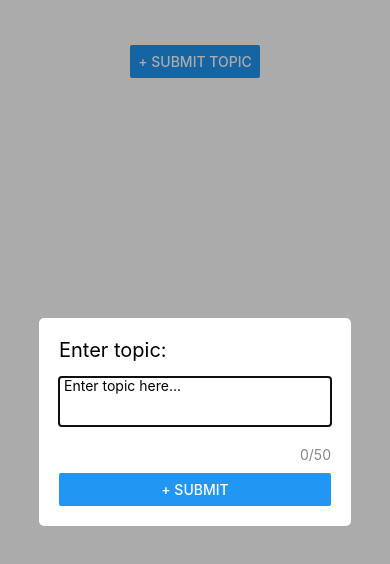
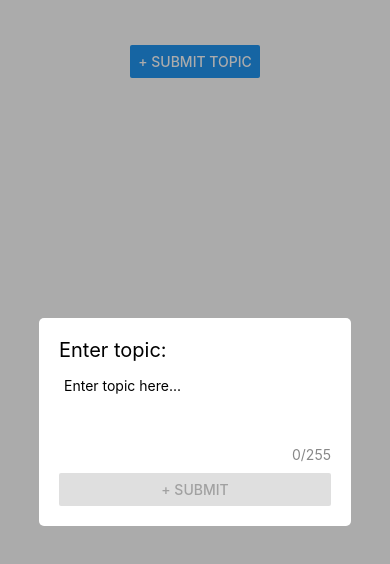
Before and after one commit to trungdq88/reddit-clone, a React Native app: screen / in a window 390 px wide. Both pictures are taken after a click on the button "+ SUBMIT TOPIC". Shown: the top 564 px of the page. Built offline with nearby package versions, Linux system fonts and the light colour scheme.

Commit message:
Decoupling NewTopic.js

```diff
--- a/App.js
+++ b/App.js
@@ -8,11 +8,11 @@ import {
   FlatList,
   Alert,
   Modal,
+  TouchableWithoutFeedback,
 } from 'react-native';
 import LinkItem from './LinkItem.js';
 import TopicDatabase from './TopicDatabase.js';
-
-const TOPIC_MAX_LENGTH = 50;
+import NewTopic from './NewTopic.js';
 
 export default class App extends React.Component {
   topics = new TopicDatabase();
@@ -20,7 +20,6 @@ export default class App extends React.Component {
 
   state = {
     topics: [],
-    text: '',
     newTopicModalVisible: false,
   };
 
@@ -36,13 +35,11 @@ export default class App extends React.Component {
 
   onPressItem = item => Alert.alert('Hello ' + item);
 
-  onSubmitTopic = () => {
-    this.topics.add({ value: this.state.text });
-    this.setState({
-      text: '',
-      newTopicModalVisible: false,
-    });
+  onSubmitTopic = value => {
+    this.topics.add({ value });
   };
+
+  closeNewTopicModal = () => this.setState({ newTopicModalVisible: false });
 
   onModalClose = e => {
     console.log(e);
@@ -79,69 +76,11 @@ export default class App extends React.Component {
             keyExtractor={this.keyExtractor}
           />
         </View>
-        <Modal
+        <NewTopic
           visible={this.state.newTopicModalVisible}
-          onRequestClose={this.onModalClose}
-          transparent={true}
-        >
-          <View
-            style={{
-              backgroundColor: '#00000055',
-              flex: 1,
-              justifyContent: 'center',
-              alignItems: 'center',
-            }}
-          >
-            <View
-              style={{
-                padding: 20,
-                backgroundColor: '#fff',
-                borderRadius: 5,
-                minWidth: '80%',
-              }}
-            >
-              <View style={{ paddingBottom: 20 }}>
-                <Text
-                  style={{ textAlign: 'left', fontSize: 20, marginBottom: 15 }}
-                >
-                  Enter topic:
-                </Text>
-                {/* TODO: how to make it auto scroll to bottom when enter new line? */}
-                <TextInput
-                  style={{
-                    maxHeight: 200,
-                    paddingBottom: 15,
-                    paddingLeft: 5,
-                    paddingRight: 5,
-                  }}
-                  onChangeText={text => this.setState({ text })}
-                  value={this.state.text}
-                  multiline={true}
-                  numberOfLines={2}
-                  placeholder="Enter topic here..."
-                  blurOnSubmit={false}
-                />
-              </View>
-              <Text
-                style={{
-                  textAlign: 'right',
-                  color:
-                    this.state.text.length > TOPIC_MAX_LENGTH ? 'red' : '#888',
-                  marginBottom: 10,
-                }}
-              >
-                {this.state.text.length}/{TOPIC_MAX_LENGTH}
-              </Text>
-              <Button
-                hardwareAccelerated={true}
-                disabled={this.state.text.length > TOPIC_MAX_LENGTH}
-                title="+ Submit"
-                accessibilityLabel="Submit"
-                onPress={this.onSubmitTopic}
-              />
-            </View>
-          </View>
-        </Modal>
+          onClose={this.closeNewTopicModal}
+          onSubmitTopic={this.onSubmitTopic}
+        />
       </View>
     );
   }
--- a/LinkItem.js
+++ b/LinkItem.js
@@ -15,7 +15,15 @@ export default class LinkItem extends React.Component {
     const { value, onPressItem } = this.props;
     return (
       <TouchableOpacity onPress={this._onPressItem}>
-        <View style={{ backgroundColor: '#eee', padding: 20 }}>
+        <View
+          style={{
+            backgroundColor: '#eee',
+            padding: 20,
+            margin: 10,
+            marginTop: 0,
+            borderRadius: 5,
+          }}
+        >
           <Text>{value}</Text>
         </View>
       </TouchableOpacity>
--- /dev/null
+++ b/NewTopic.js
@@ -0,0 +1,113 @@
+import React, { Component } from 'react';
+import {
+  Text,
+  TextInput,
+  View,
+  Button,
+  Modal,
+  TouchableWithoutFeedback,
+} from 'react-native';
+import T from 'prop-types';
+import { TOPIC_MAX_LENGTH } from './constants.js';
+
+export default class NewTopic extends Component {
+  static propTypes = {
+    visible: T.bool,
+    onClose: T.func,
+    onSubmitTopic: T.func,
+  };
+
+  state = {
+    text: '',
+  };
+
+  onSubmitTopic = () => {
+    if (this.props.onSubmitTopic) {
+      this.props.onSubmitTopic(this.state.text);
+      this.setState({ text: '' });
+      this.props.onClose && this.props.onClose();
+    }
+  };
+
+  render() {
+    return (
+      <Modal
+        visible={this.props.visible}
+        onRequestClose={this.props.onClose}
+        transparent={true}
+        animationType="fade"
+      >
+        <TouchableWithoutFeedback onPress={this.props.onClose}>
+          <View
+            style={{
+              backgroundColor: '#00000055',
+              flex: 1,
+              justifyContent: 'center',
+              alignItems: 'center',
+            }}
+          >
+            <TouchableWithoutFeedback onPress={() => {}}>
+              <View
+                style={{
+                  padding: 20,
+                  backgroundColor: '#fff',
+                  borderRadius: 5,
+                  minWidth: '80%',
+                }}
+              >
+                <View style={{ paddingBottom: 20 }}>
+                  <Text
+                    style={{
+                      textAlign: 'left',
+                      fontSize: 20,
+                      marginBottom: 15,
+                    }}
+                  >
+                    Enter topic:
+                  </Text>
+                  {/* TODO: how to make it auto scroll to bottom when enter new line? */}
+                  <TextInput
+                    style={{
+                      maxHeight: 200,
+                      paddingBottom: 15,
+                      paddingLeft: 5,
+                      paddingRight: 5,
+                    }}
+                    onChangeText={text => this.setState({ text })}
+                    value={this.state.text}
+                    multiline={true}
+                    numberOfLines={2}
+                    placeholder="Enter topic here..."
+                    blurOnSubmit={false}
+                  />
+                </View>
+                <Text
+                  style={{
+                    textAlign: 'right',
+                    color:
+                      this.state.text.length > TOPIC_MAX_LENGTH
+                        ? 'red'
+                        : '#888',
+                    marginBottom: 10,
+                  }}
+                >
+                  {this.state.text.length}/{TOPIC_MAX_LENGTH}
+                </Text>
+                <Button
+                  hardwareAccelerated={true}
+                  disabled={
+                    this.state.text.length === 0 ||
+                    this.state.text.length > TOPIC_MAX_LENGTH
+                  }
+                  title="+ Submit"
+                  accessibilityLabel="Submit"
+                  onPress={this.onSubmitTopic}
+                />
+              </View>
+            </TouchableWithoutFeedback>
+          </View>
+        </TouchableWithoutFeedback>
+      </Modal>
+    );
+  }
+}
--- /dev/null
+++ b/constants.js
@@ -0,0 +1 @@
+export const TOPIC_MAX_LENGTH = 255;
```
